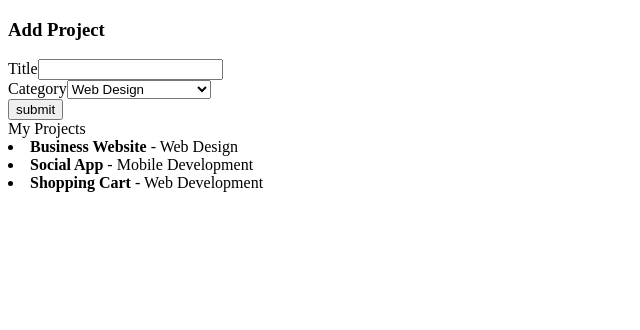
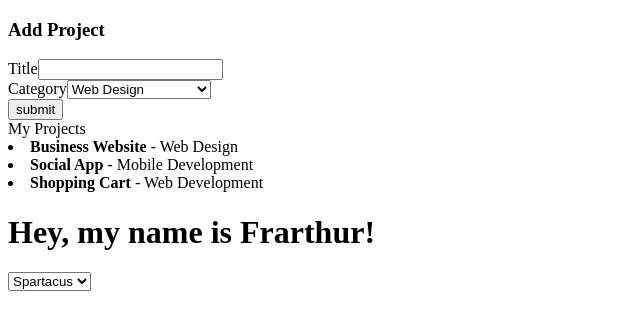
Before and after one commit to ashishchahal/React-Projects, a React (Create React App) app: page / in a window 1280 px wide. Shown: the top 330 px of the page, without its empty margins (0-640 px from the left). Built offline with nearby package versions, Linux system fonts and the light colour scheme.

Commit message:
Stateless components Codecademy program

```diff
--- a/src/App.js
+++ b/src/App.js
@@ -2,7 +2,7 @@ import React from 'react';
 import './App.css';
 import AddProject from './Components/AddProject';
 import Project from './Components/Projects';
-
+import Parent from './Components/Parent_Statless_Components';
 
 class App extends React.Component {
   constructor(props){
@@ -34,7 +34,7 @@ class App extends React.Component {
       <div className="App">
         <AddProject />
         <Project projects={this.state.projects} />
-
+        <Parent />
       </div>
     )
   }
--- /dev/null
+++ b/src/Components/Child_Stateless_Component.js
@@ -0,0 +1,25 @@
+import React from 'react';
+
+class Child extends React.Component{
+  constructor(props){
+    super(props);
+    this.handleChange=this.handleChange.bind(this);
+  }
+
+  //to handle the event object created from onChange in select attribute
+  handleChange(e){
+    const name = e.target.value;
+    this.props.onChange(name);
+  }
+  render(){
+    return( <div>
+              <h1> Hey, my name is {this.props.name}! </h1>
+              <select id="great_names" onChange={this.handleChange}>
+                <option value="Spartacus"> Spartacus</option>
+                <option value="Achilles"> Achilles </option>
+                <option value="Hercules"> Hercules </option>
+              </select>
+            </div>
+  )}
+}
+export default Child;
--- /dev/null
+++ b/src/Components/Parent_Statless_Components.js
@@ -0,0 +1,19 @@
+import React from 'react';
+import Child from './Child_Stateless_Component';
+
+class Parent extends React.Component{
+  constructor(){
+    super();
+    this.state= {name: 'Frarthur'};
+    this.changeName=this.changeName.bind(this);
+  }
+
+  changeName(newName){
+    this.setState({name:newName});
+  }
+  render(){
+    return (
+    <Child name={this.state.name} onChange={this.changeName} />)
+  }
+}
+export default Parent;
--- a/src/index.js
+++ b/src/index.js
@@ -1,6 +1,7 @@
 import React from 'react';
 import ReactDOM from 'react-dom';
 import App from './App';
+
 import registerServiceWorker from './registerServiceWorker';
 
 ReactDOM.render(<App />, document.getElementById('root'))
```
